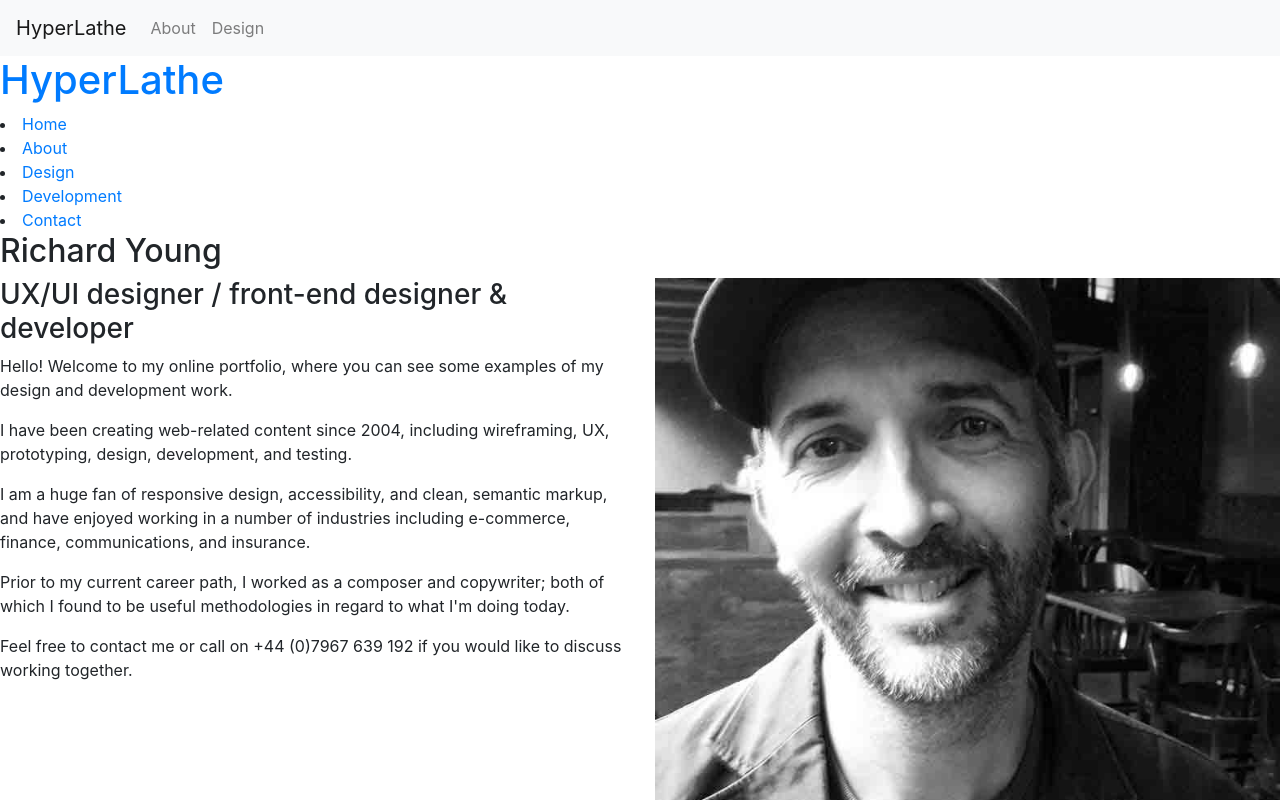
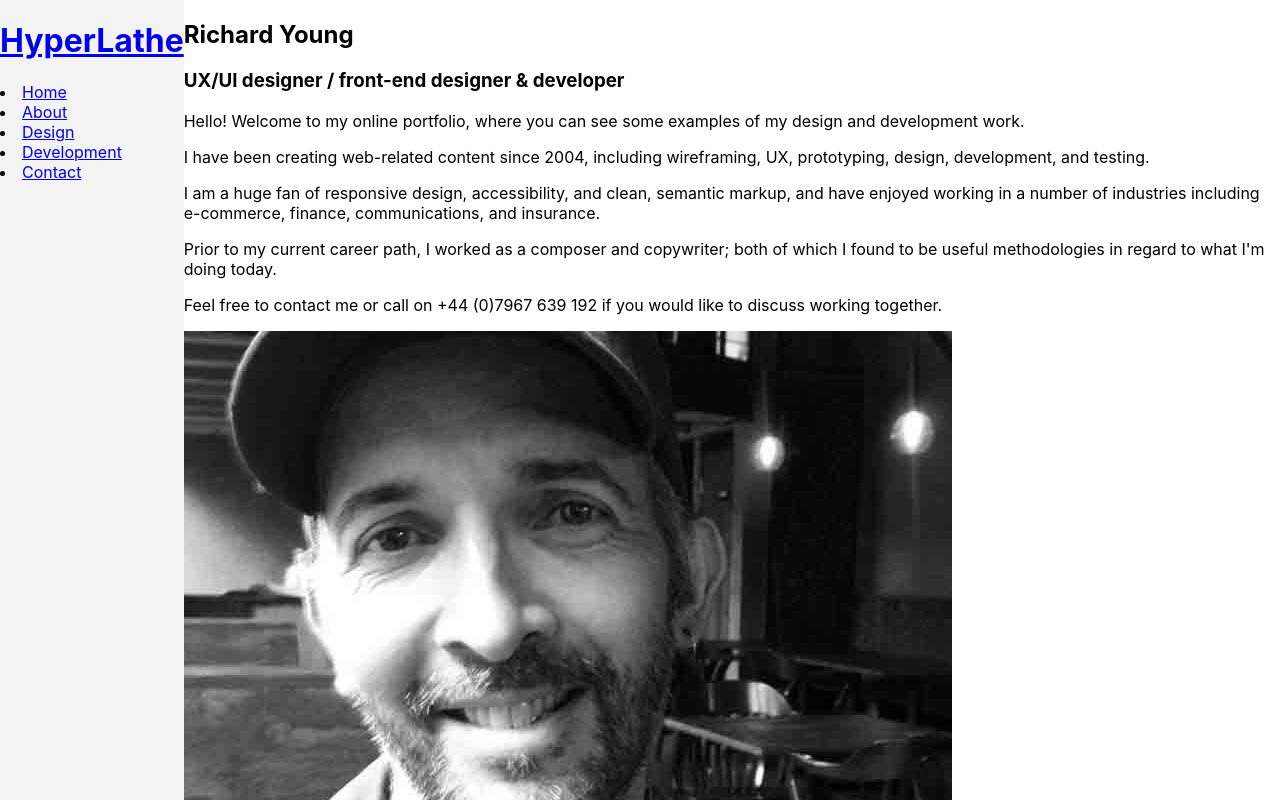
Before and after one commit to HyperLathe/hyperlathe_2019, a React (Create React App) app: page / in a window 1280 px wide. Shown: the top 800 px of the page. Built offline with nearby package versions, Linux system fonts and the light colour scheme.

Commit message:
Adding further structure - about page

```diff
--- a/package.json
+++ b/package.json
@@ -3,12 +3,11 @@
   "version": "0.1.0",
   "private": true,
   "dependencies": {
-    "bootstrap": "^4.3.1",
     "husky": "^1.3.1",
     "lint-staged": "^8.1.5",
+    "node-sass": "^4.12.0",
     "prettier": "^1.17.0",
     "react": "^16.8.6",
-    "react-bootstrap": "^1.0.0-beta.8",
     "react-dom": "^16.8.6",
     "react-router-dom": "^5.0.0",
     "react-scripts": "3.0.0"
--- a/src/About.js
+++ /dev/null
@@ -1,13 +0,0 @@
-import React from "react";
-
-function About() {
-  return (
-    <div className="About">
-      <h2>About</h2>
-      <h3>About content</h3>
-      <p>Lorem Ipsum</p>
-    </div>
-  );
-}
-
-export default About;
--- a/src/App.js
+++ b/src/App.js
@@ -25,33 +25,20 @@
 
 // export default App;
 
-
-import 'bootstrap/dist/css/bootstrap.min.css';
+import './App.scss';
 import React from "react";
 import { Route, NavLink, BrowserRouter } from "react-router-dom";
-import Navbar from 'react-bootstrap/Navbar';
-import Nav from 'react-bootstrap/Nav';
-import Home from "./Home";
-import About from "./About";
-import Design from "./Design";
-import Development from "./Development";
-import Contact from "./Contact";
+import Home from "./pages/Home";
+import About from "./pages/About";
+import Design from "./pages/Design";
+import Development from "./pages/Development";
+import Contact from "./pages/Contact";
 
 function App() {
   return (
     <BrowserRouter>
       <div className="App">
-        <header className="App-header">
-        <Navbar bg="light" expand="lg">
-          <Navbar.Brand exact href="/">HyperLathe</Navbar.Brand>
-          <Navbar.Toggle aria-controls="basic-navbar-nav" />
-          <Navbar.Collapse id="basic-navbar-nav">
-            <Nav className="mr-auto">
-              <Nav.Link href="/about">About</Nav.Link>
-              <Nav.Link href="/design">Design</Nav.Link>
-            </Nav>
-          </Navbar.Collapse>
-        </Navbar>
+        <header className="Nav">
           <h1><NavLink exact to="/">HyperLathe</NavLink></h1>
           <nav>
             <li><NavLink exact to="/">Home</NavLink></li>
--- a/src/App.css
+++ b/src/App.scss
@@ -1,7 +1,12 @@
 @import-normalize;
 
 .App {
-  text-align: center;
+  max-width: 1440px;
+  margin: 0 auto;
+  display: flex;
+    .Nav {
+      background: #f3f3f3;
+    }
 }
 
 .App-logo {
@@ -25,6 +30,10 @@
   color: #61dafb;
 }
 
+.Header {
+
+}
+
 @keyframes App-logo-spin {
 /*  from {
     transform: rotate(0deg);
--- a/src/Home.js
+++ /dev/null
@@ -1,32 +0,0 @@
-
-import React from "react";
-import Content from "./content/content.json";
-import ProfilePic from "./img/richardyoung.jpg"
-
-const pageData = (Content[0].page[0]);
-
-function Home() {
-  return (
-    <div className="Home">
-      <div className="top-section">
-        <h2>{pageData.title}</h2>
-      </div>
-      <div className="row">
-        <div className="col-xs-12 col-sm-6 col-md-6">
-          <h3>{pageData.headline}</h3>
-          <p>{pageData.bodycopy[0]}</p>
-          <p>{pageData.bodycopy[1]}</p>
-          <p>{pageData.bodycopy[2]}</p>
-          <p>{pageData.bodycopy[3]}</p>
-          <p>{pageData.bodycopy[4]}</p>
-        </div>
-        <div className="col-xs-12 col-sm-6 col-md-6">
-          <img src={ProfilePic} className="img-fluid" alt="Richard" />
-        </div>
-      </div>
-    </div>
-  );
-}
-
-
-export default Home;
--- a/src/content/content.json
+++ b/src/content/content.json
@@ -6,7 +6,7 @@
                 "id": 1,
                 "title": "Richard Young",
                 "headline": "UX/UI designer / front-end designer & developer",
-                "bodycopy": [
+                "body": [
                     "Hello! Welcome to my online portfolio, where you can see some examples of my design and development work.",
                     "I have been creating web-related content since 2004, including wireframing, UX, prototyping, design, development, and testing.",
                     "I am a huge fan of responsive design, accessibility, and clean, semantic markup, and have enjoyed working in a number of industries including e-commerce, finance, communications, and insurance.",
@@ -18,8 +18,20 @@
                 "id": 2,
                 "title": "About",
                 "headline": "Key Skills:",
+                "body_01_categories": {
+                    "Design": "Clean and elegant layouts, logo creation, interface design and image editing. Full access to Adobe CC.",
+                    "Development": "Optimised, responsive, accessible and standards compliant HTML, CSS and JavaScript.",
+                    "UX / UI": "User Experience / User Interface design, research and testing, from user-flow mapping, wireframing and prototyping.",
+                    "HTML Emails": "For email marketing requirements; mobile-friendly HTML email design and build, sending and reporting.",
+                    "WordPress": "From scratch-built Wordpress sites and personal blogs, to custom templating and design.",
+                    "Content Creation": "Effective copywriting and proofreading, taglines, marketing, branding and image sourcing."
+                },
                 "subhead": "Technologies / Tools:",
-                "subhead2": "Client List:"
+                "subhead2": "Client List:",
+                "body": [
+                    "arse",
+                    "biscuits"
+                ]
             },
             {
                 "id": 3,
--- /dev/null
+++ b/src/pages/About.js
@@ -0,0 +1,21 @@
+import React from "react";
+import Content from "../content/content.json";
+
+const pageData = (Content[0].page[1]);
+
+
+function About(props) {
+  return (
+    <div className="About">
+      <h2>About</h2>
+      <h3>About content</h3>
+      <div className="categories">
+      {Object.entries(pageData.body_01_categories).map(([key, value]) => {
+        return (<div key={key} className="categories_block"><h3>{key}:</h3> <p>{value}</p></div>)
+      })}
+      </div>
+    </div>
+  );
+}
+
+export default About;
--- a/src/Design.js
+++ b/src/pages/Design.js
@@ -1,9 +1,12 @@
 import React from "react";
+import Content from "../content/content.json";
+
+const pageData = (Content[0].page[1]);
 
 function Design() {
   return (
     <div className="Design">
-      <h2>Design</h2>
+      <h2 className="Header">{pageData.title}</h2>
       <h3>Design content</h3>
       <p>Lorem Ipsum</p>
     </div>
--- /dev/null
+++ b/src/pages/Home.js
@@ -0,0 +1,32 @@
+
+import React from "react";
+import Content from "../content/content.json";
+import ProfilePic from "../img/richardyoung.jpg"
+
+const pageData = (Content[0].page[0]);
+
+function Home() {
+  return (
+    <div className="Home">
+      <div className="Header">
+        <h2>{pageData.title}</h2>
+      </div>
+      <div>
+        <div>
+          <h3>{pageData.headline}</h3>
+          <p>{pageData.body[0]}</p>
+          <p>{pageData.body[1]}</p>
+          <p>{pageData.body[2]}</p>
+          <p>{pageData.body[3]}</p>
+          <p>{pageData.body[4]}</p>
+        </div>
+        <div>
+          <img src={ProfilePic} className="img-fluid" alt="Richard" />
+        </div>
+      </div>
+    </div>
+  );
+}
+
+
+export default Home;
```
Also changed, not shown: src/index.css (line endings or trailing spaces), src/pages/Contact.js (renamed from src/Contact.js), src/pages/Development.js (renamed from src/Development.js), 1 other file (tests, documents, lock files or other folders).
